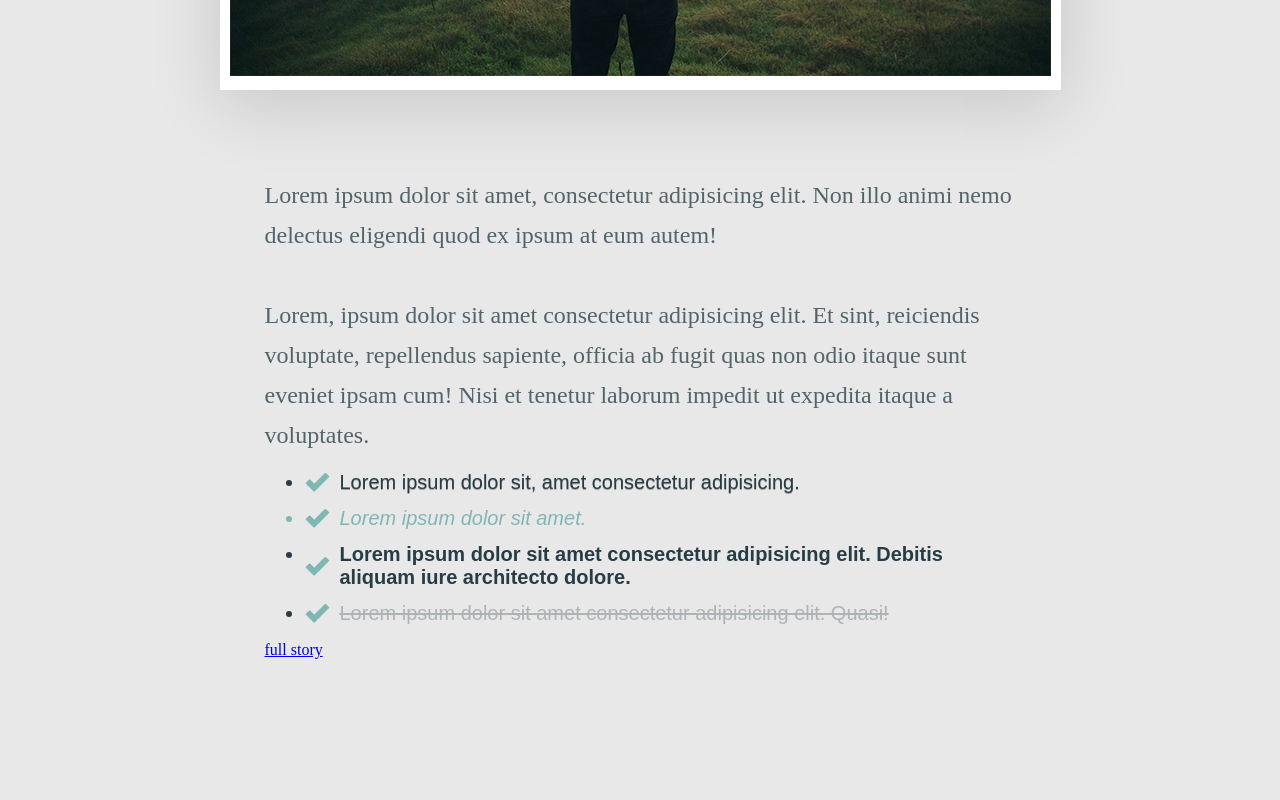
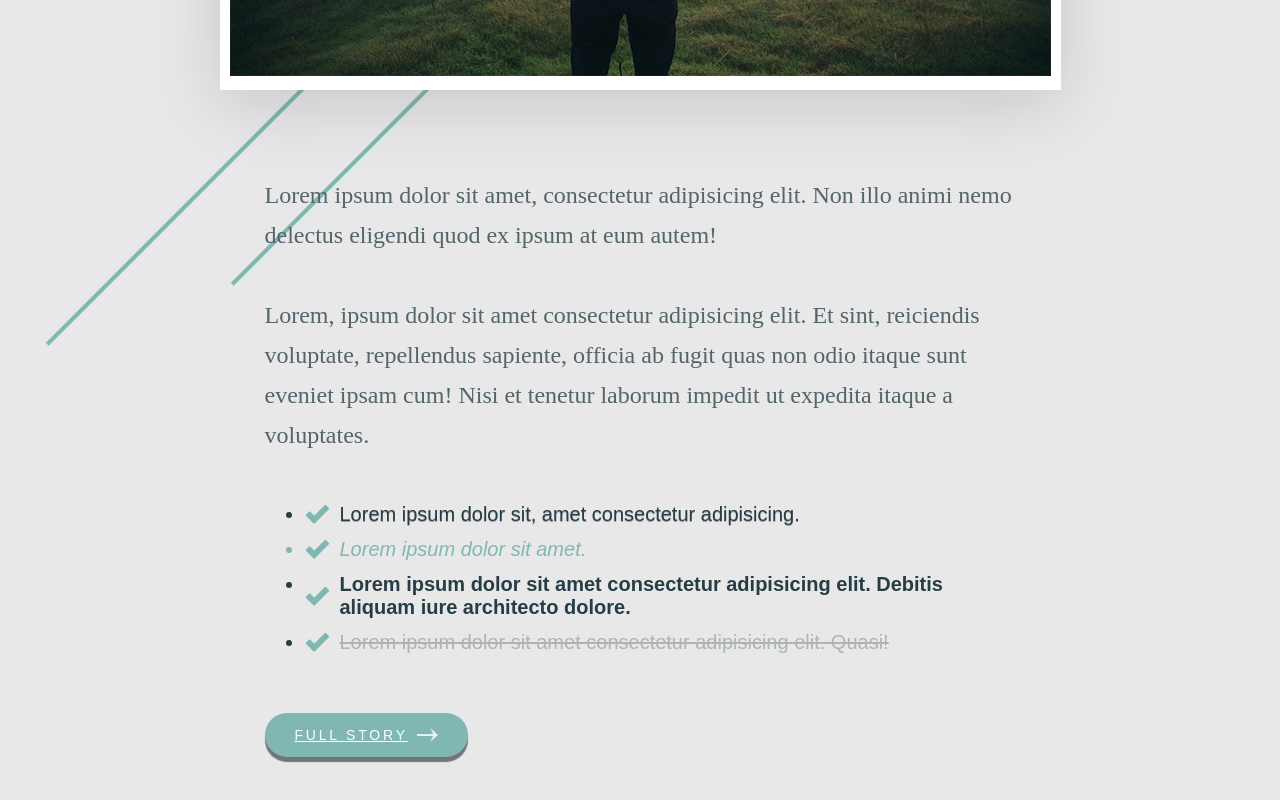
Before and after one commit to andrey-kravchenko/new-page, a plain HTML site: page index.html in a window 1280 px wide. Shown: the part 818-1618 px from the top of the page. Drawn offline with Linux system fonts and the light colour scheme.

Commit message:
финальная версия

```diff
--- a/mail.css/style.css
+++ b/mail.css/style.css
@@ -1,5 +1,5 @@
 body{
-    background-color: #e8e8e8;
+    background: #e8e8e8 url('../img/bg.png') 50% 100px no-repeat;
 }
 .content{
     padding: 125px 0 137px 0;
@@ -42,6 +42,7 @@ body{
     color: #53646b;
     font-size: 24px;
     line-height: 40px;
+    margin: 0 0 48px 0;
 }
 .content-bottom_text p{
     margin: 0 0 40px 0;
@@ -49,12 +50,18 @@ body{
 .content-bottom_text p:last-child{
     margin: 0;
 }
+.content-bottom_info_list{
+    margin: 0 0 59px 0;
+}
 .content-bottom_info_list li{
     font-family: Arial, Helvetica, sans-serif;
     font-size: 20px;
-    margin: 0 0 13px 0;
+    margin: 0 0 12px 0;
     background: url(../img/icons/check.png) left no-repeat;
     padding: 0 0 0 35px;
+}
+.content-bottom_info_list li:last-child{
+    margin: 0;
 }
 .content-bottom_info_list li:nth-child(1){
     text-shadow: 0 1px 0 rgba(0, 0, 0, 0.3);
@@ -75,3 +82,29 @@ body{
 .content-bottom_info_list li:nth-child(4) span{
     opacity: 0.3;
 }
+.content-bottom_info_link{
+    height: 44px;
+    display: inline-block;
+    line-height: 44px;
+    padding: 0 30px;
+    border-radius: 24px;
+    background-color: #80b7b3;
+    box-shadow: 0 5px 1px rgba(0, 0, 0, 0.5);
+    font-family: Arial, Helvetica, sans-serif;
+    color: #ffffff;
+    font-size: 14px;
+    text-transform: uppercase;
+    letter-spacing: 2.8px;
+}
+.content-bottom_info_link span{
+    padding: 0 30px 0 0;
+    background: url('../img/icons/arrow.svg') right no-repeat;
+}
+.content-bottom_info_link:hover{
+    background-color: #511e23;
+}
+.content-bottom_info_link:active{
+    position: relative;
+    top: 3px;
+    box-shadow: 0 2px 1px rgba(0, 0, 0, 0.5);
+}
```
Also changed, not shown: index.html (+0 -1 lines).
